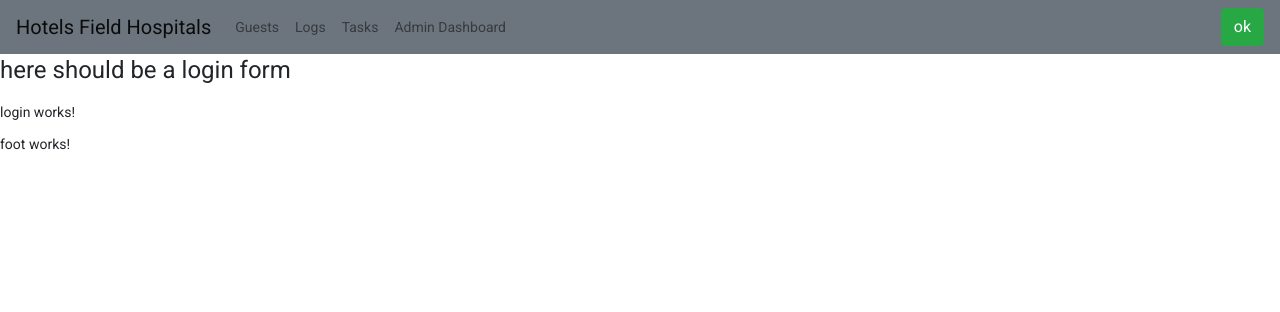
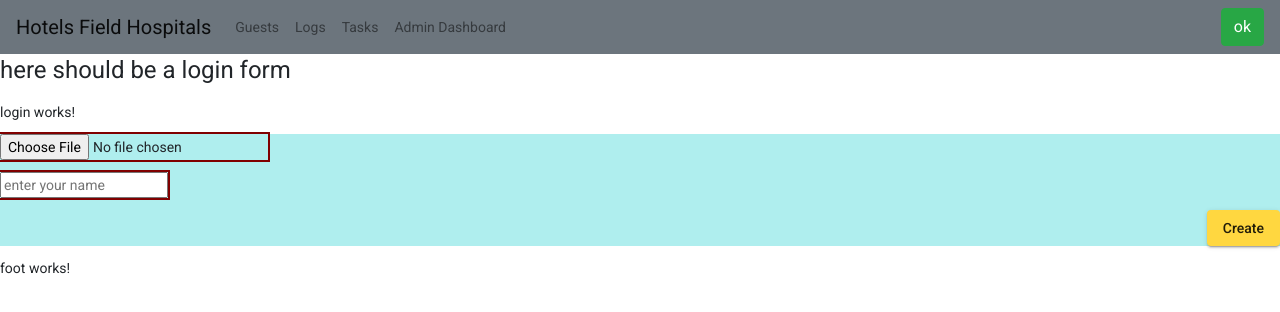
Before and after one commit to alxizr/hotels2hospitals, an Angular app: page /login in a window 1280 px wide. Shown: the top 312 px of the page. Built offline with nearby package versions, Linux system fonts and the light colour scheme.

Commit message:
new branch for handling login component

```diff
--- a/src/app/components/login/login.component.html
+++ b/src/app/components/login/login.component.html
@@ -1,2 +1,24 @@
 <h1>here should be a login form</h1>
 <p>login works!</p>
+
+<form [formGroup]="loginForm" (ngSubmit)="handleSubmit()">
+  <p>
+    <input
+      type="file"
+      formControlName="excelFile"
+      placeholder="Enter excel file here"
+      accept=".xls, .xlsx"
+      (change)="handleOnChange($event)"
+    />
+  </p>
+
+  <p>
+    <input type="text" placeholder="enter your name" />
+  </p>
+
+  <p class="d-flex justify-content-end">
+    <button mat-raised-button color="accent" type="submit">
+      Create
+    </button>
+  </p>
+</form>
--- a/src/app/components/login/login.component.scss
+++ b/src/app/components/login/login.component.scss
@@ -0,0 +1,7 @@
+form {
+  background-color: paleturquoise;
+
+  & input {
+    outline: 2px solid maroon;
+  }
+}
--- a/src/app/components/login/login.component.ts
+++ b/src/app/components/login/login.component.ts
@@ -1,15 +1,67 @@
-import { Component, OnInit } from '@angular/core';
+import { Component, OnInit } from "@angular/core";
+import { FormGroup, FormControl } from "@angular/forms";
+import { HttpClient } from "@angular/common/http";
 
 @Component({
-  selector: 'app-login',
-  templateUrl: './login.component.html',
-  styleUrls: ['./login.component.scss']
+  selector: "app-login",
+  templateUrl: "./login.component.html",
+  styleUrls: ["./login.component.scss"]
 })
 export class LoginComponent implements OnInit {
+  loginForm: FormGroup = null;
 
-  constructor() { }
+  constructor(private readonly _http: HttpClient) {}
 
   ngOnInit(): void {
+    this.loginForm = new FormGroup({
+      excelFile: new FormControl(null)
+    });
   }
 
-}
+  /**
+   * @description handle the submit button in form
+   */
+  handleSubmit = () => {
+    this._http
+      .post(
+        "http://localhost:3000/getfile",
+        { data: this.srcresult },
+        {
+          reportProgress: false
+        }
+      )
+      .subscribe(
+        x => {
+          console.log(x);
+        },
+        err => {
+          console.log(err);
+        }
+      );
+  };
+
+  myExcelFile: File;
+  myFiles: FileList;
+  srcresult;
+  handleOnChange = (ev?) => {
+    this.myFiles = ev.target.files;
+    this.myExcelFile = this.myFiles[0];
+
+    console.log(this.myExcelFile);
+
+    let r = new FileReader();
+    r.onload = (ev?) => {
+      this.srcresult = ev.target.result;
+      console.log(this.srcresult);
+    };
+
+    //r.readAsArrayBuffer(this.myExcelFile);
+
+    r.readAsDataURL(this.myExcelFile);
+
+    // r.readAsText(
+    //   this.myExcelFile,
+    //   "application/vnd.openxmlformats-officedocument.spreadsheetml.sheet"
+    // );
+  };
+} // component class
```
